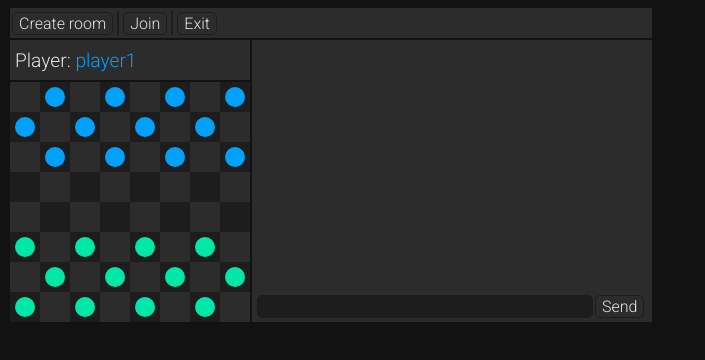
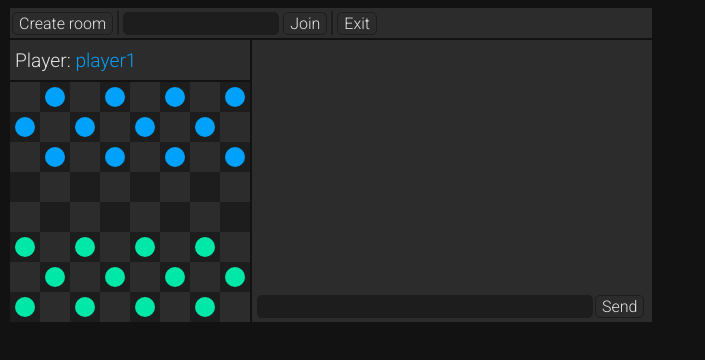
Before and after one commit to onicat/react-checkers, a React (Create React App) app: page / in a window 1280 px wide. Shown: the top 360 px of the page, without its empty margins (0-705 px from the left). Built offline with nearby package versions, Linux system fonts and the light colour scheme.

Commit message:
Added InputForm to Menu

```diff
--- a/src/components/Menu.jsx
+++ b/src/components/Menu.jsx
@@ -3,13 +3,14 @@ import React from 'react'
 import 'styles/Menu.css'
 import Button from './Button'
 import MenuDivider from './MenuDivider';
+import InputForm from './InputForm';
 
 const Menu = () => {
   return (
     <div className='Menu'>
       <Button>Create room</Button>
       <MenuDivider/>
-      <Button>Join</Button>
+      <InputForm type='short' buttonText='Join'></InputForm>
       <MenuDivider/>
       <Button>Exit</Button>
     </div>
```
